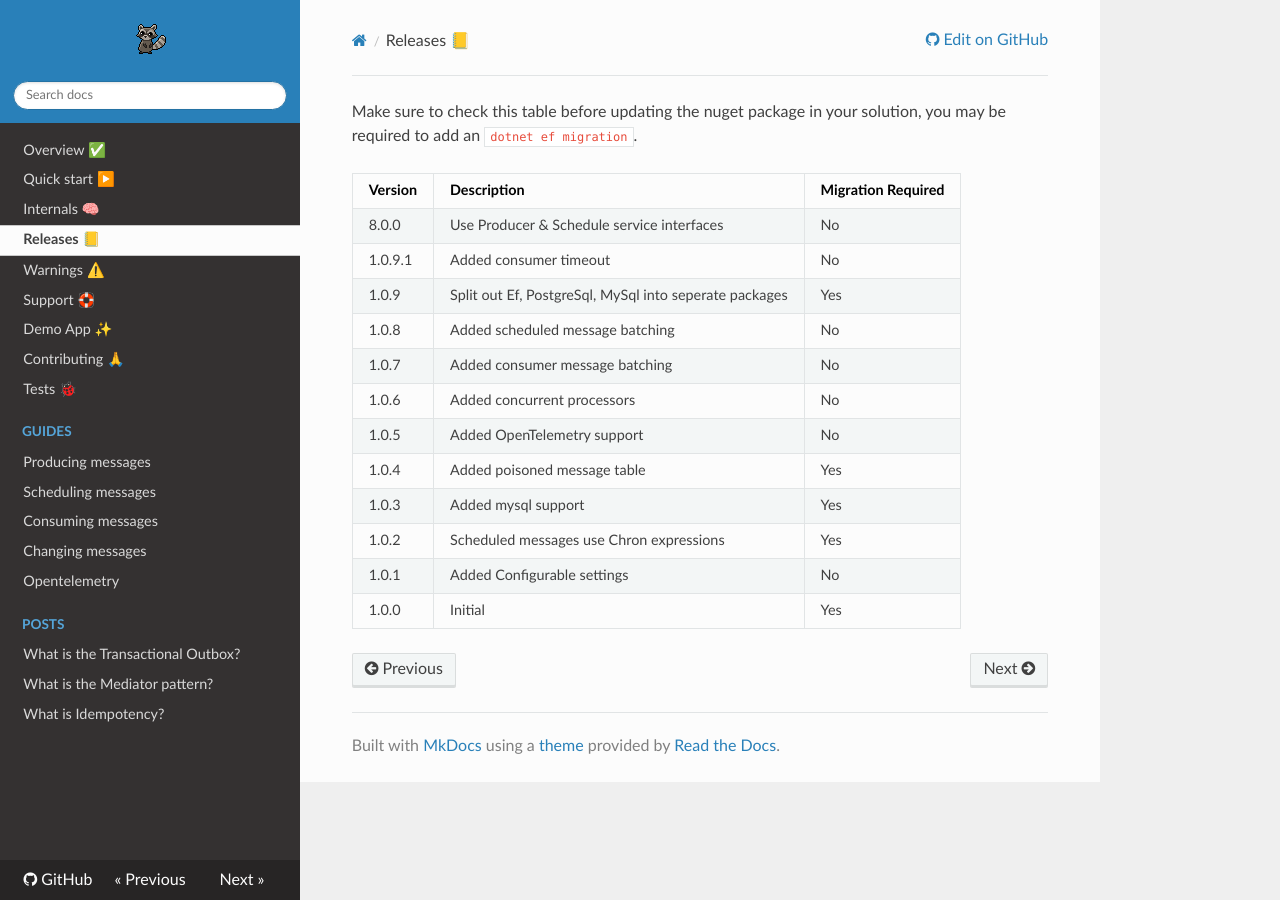
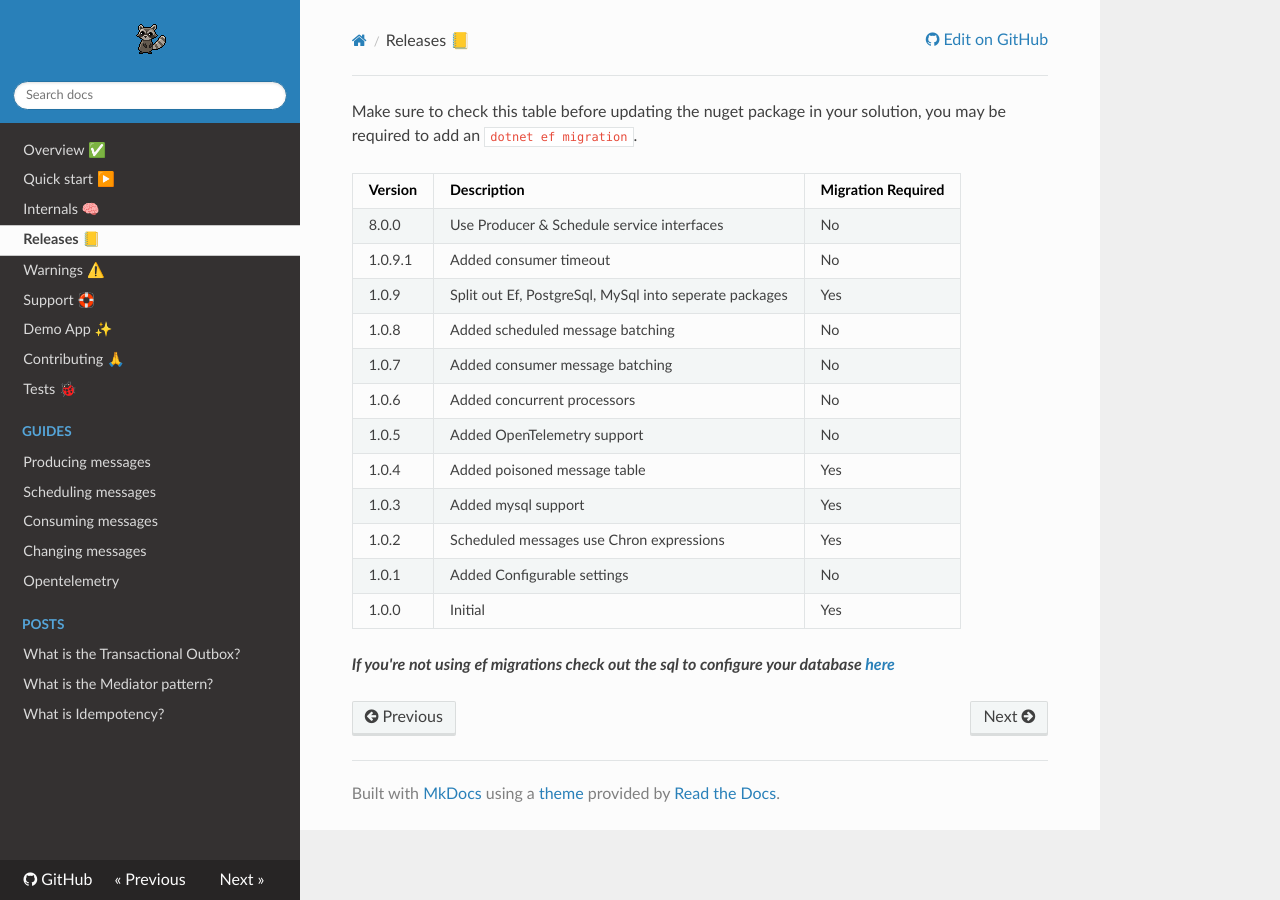
Before and after one commit to Timmoth/AsyncMonolith, an MkDocs documentation site: the page built from docs/releases.md, in a window 1280 px wide. Built offline with MkDocs 1.6.1, drawn with Linux system fonts in a browser that asks for light colours; nearby versions of some CDN libraries.

Commit message:
Updated docs to mention SQL scripts

```diff
--- a/docs/releases.md
+++ b/docs/releases.md
@@ -14,3 +14,5 @@ Make sure to check this table before updating the nuget package in your solution
 | 1.0.2   | Scheduled messages use Chron expressions               | Yes                |
 | 1.0.1   | Added Configurable settings                            | No                 |
 | 1.0.0   | Initial                                                | Yes                |
+
+***If you're not using ef migrations check out the sql to configure your database [here](https://github.com/Timmoth/AsyncMonolith/tree/main/Schemas)***
```
Also changed, not shown: docs/quickstart.md (+2 -0 lines).
